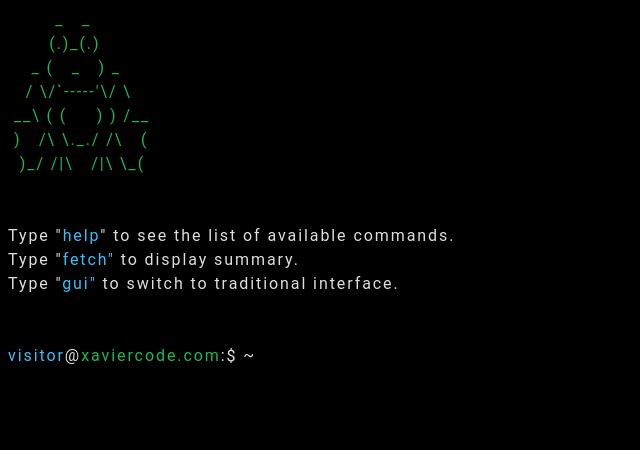
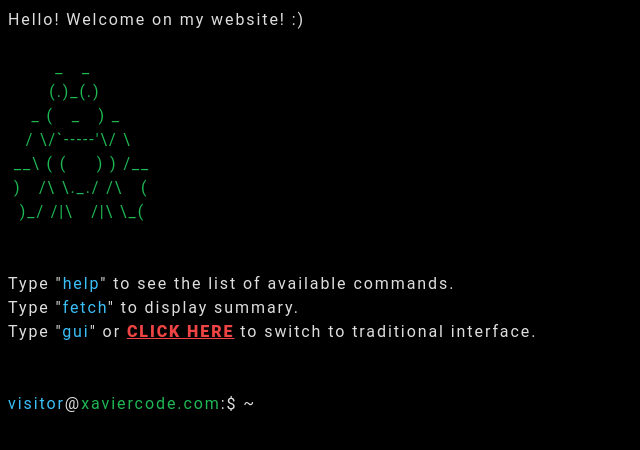
Before and after one commit to GXcode95/Portfolio, a React (Vite) app: page / in a window 1280 px wide. Shown: the top 450 px of the page, without its empty margins (0-640 px from the left). Built offline with nearby package versions, Linux system fonts and the light colour scheme; no server answers.

Commit message:
add listeners  to keydown event in #shell

```diff
--- a/src/components/shell/InputCli/InputCli.jsx
+++ b/src/components/shell/InputCli/InputCli.jsx
@@ -1,6 +1,6 @@
 import Prompt from "../Prompt/Prompt"
 
-function InputCli({handleSubmit, inputRef}) {
+function InputCli({handleSubmit, inputRef, handleKeyDown}) {
   const preventFocusOut = (e) => {
     e.preventDefault()
     e.target.focus()
@@ -21,6 +21,7 @@ function InputCli({handleSubmit, inputRef}) {
         className={`focus:outline-none flex-grow`}
         autoFocus={true}
         onBlur={preventFocusOut}
+        onKeyDown={handleKeyDown}
       />
     </form>
     </>
--- a/src/components/shell/commands/BannerCmd/BannerCmd.jsx
+++ b/src/components/shell/commands/BannerCmd/BannerCmd.jsx
@@ -1,5 +1,8 @@
+import { Link } from "react-router-dom"
+
 const BANNER =
-`        _   _
+`
+        _   _
        (.)_(.)
     _ (   _   ) _
    / \\/\`-----'\\/ \\
@@ -13,6 +16,7 @@ const BANNER =
 function BannerCmd() {
   return (
     <div className="whitespace-pre-wrap">
+      <p>Hello! Welcome on my website! :)</p>
       <p className="text-primary">
         { BANNER }
       </p>
@@ -20,10 +24,14 @@ function BannerCmd() {
         Type &quot;<span className="text-info">help</span>&quot; to see the list of available commands.
       </p>
       <p>
-        Type &quot;<span className="text-info">fetch&quot;</span> to display summary.
+        Type &quot;<span className="text-info">fetch</span>&quot; to display summary.
         </p>
       <p>
-        Type &quot;<span className="text-info">gui&quot;</span> to switch to traditional interface.
+        Type &quot;<span className="text-info">gui</span>&quot; or&nbsp;
+        <Link to="/home" className="text-red-500 font-extrabold">
+          CLICK HERE
+        </Link>
+        &nbsp;to switch to traditional interface.
       </p>
       <br />
       <br />
--- a/src/components/shell/commands/FetchCmd/FetchCmd.jsx
+++ b/src/components/shell/commands/FetchCmd/FetchCmd.jsx
@@ -2,7 +2,7 @@ function FetchCmd() {
 
   return (
     <div className="flex items-center gap-[5rem]">
-      <p className="whitespace-pre-wrap logo">
+      <p className="whitespace-pre-wrap text-xs">
         <span className="text-green-500">{`
                 ,xNMM.
                .OMMMMo
--- a/src/pages/shell/Shell.jsx
+++ b/src/pages/shell/Shell.jsx
@@ -8,6 +8,8 @@ import { motion } from 'framer-motion'
 
 function Shell() {
   const [history, setHistory] = useState([{date: new Date(), command: 'banner', args: [], string: null}])
+  const [lastHistoryEntry, setLastHistoryEntry] = useState(null)
+
   const inputRef = useRef(null)
 
   const handleSubmit = (e) => {
@@ -23,6 +25,7 @@ function Shell() {
 
     inputRef.current.value = ''
     setHistory([...history, entry])
+    setLastHistoryEntry(entry)
     execCommand(entry)
   }
 
@@ -31,10 +34,37 @@ function Shell() {
       COMMANDS[entry.command].exec()
   }
 
+  const handleKeyDown = (e) => {
+    // console.log(e.keyCode, e.key)
+    if ([76,38,40,9].includes(e.keyCode) == false)
+      return
+
+    if (e.keyCode == 38 && !lastHistoryEntry) {
+      e.preventDefault()
+      inputRef.current.value = lastHistoryEntry.string
+      setLastHistoryEntry(history[history.indexOf(lastHistoryEntry) - 1])
+    }
+
+    if (e.keyCode == 40 && !lastHistoryEntry) {
+      e.preventDefault()
+      inputRef.current.value = lastHistoryEntry.string
+      setLastHistoryEntry(history[history.indexOf(lastHistoryEntry) + 1])
+    }
+
+    if (e.keyCode == 9 && inputRef.current.value === '') {
+      e.preventDefault()
+      let completions = Object.keys(COMMANDS).filter(name => ( name.startsWith(inputRef.current.value )))
+
+      if (completions.length === 1)
+        inputRef.current.value = completions[0]
+    }
+  }
+
   useEffect(() => {
     inputRef.current?.scrollIntoView({ behavior: "smooth" })
 
   }, [history]);
+
 
   return (
     <motion.div
@@ -52,6 +82,7 @@ function Shell() {
         inputRef={inputRef}
         history={history}
         handleSubmit={handleSubmit}
+        handleKeyDown={handleKeyDown}
       />
     </motion.div>
   )
```
